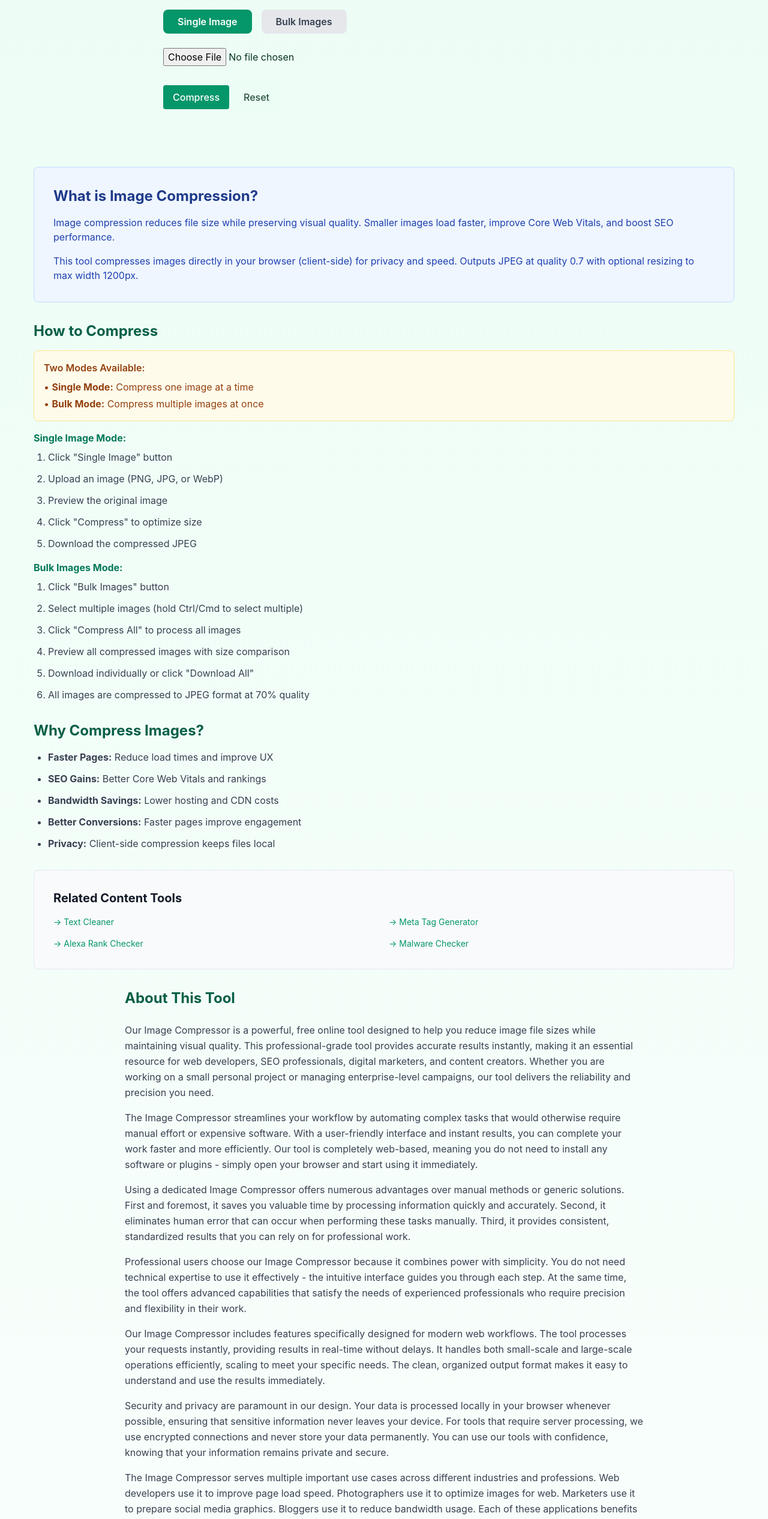
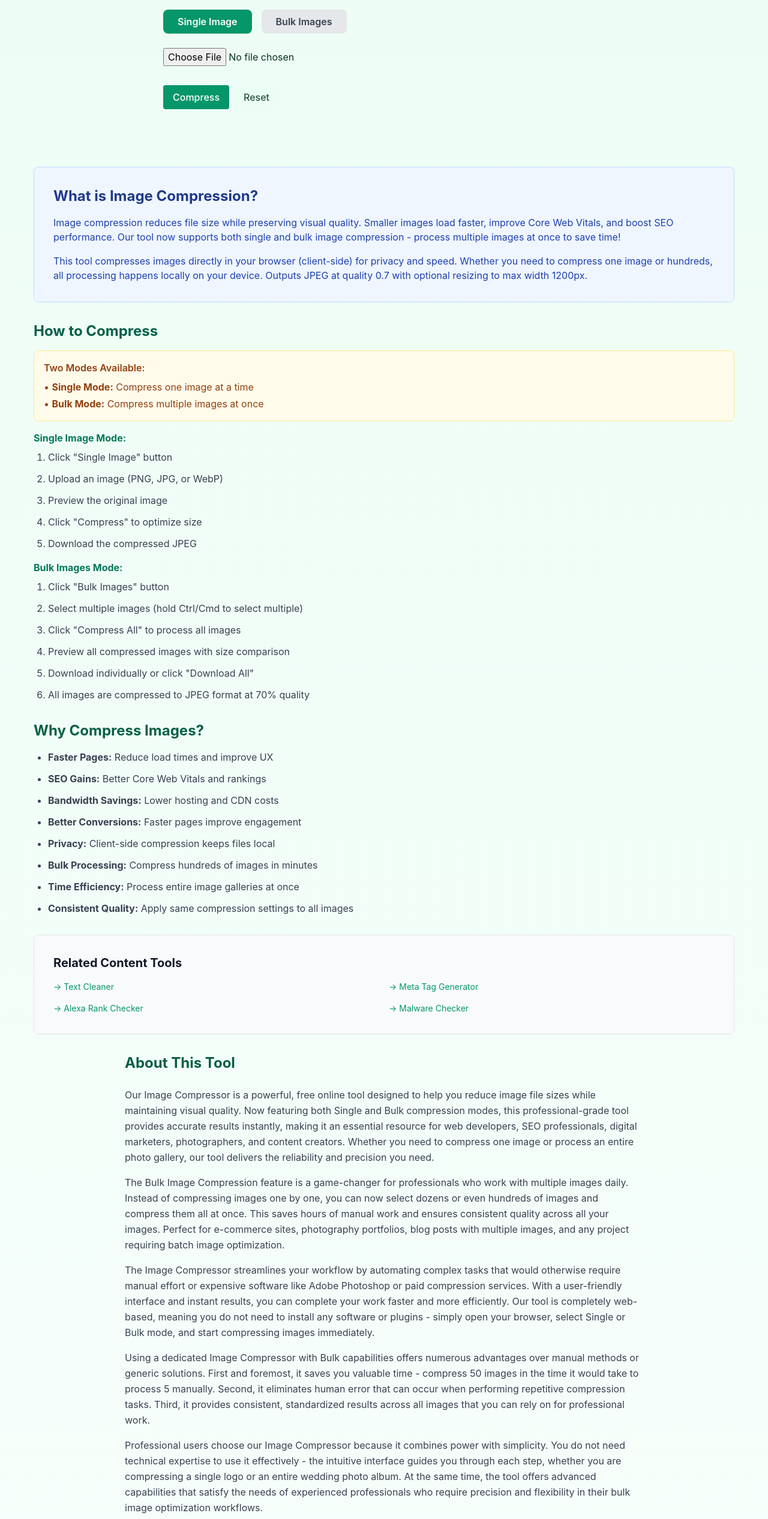
Before and after one commit to owaiskhaaan-sys/pro-url-monitor, a Next.js app: page /tools/image-compress in a window 1280 px wide. Shown: the part 237-2769 px from the top of the page at 60% size. Built offline with nearby package versions, Linux system fonts and the light colour scheme.

Commit message:
Update image compressor content to highlight bulk processing feature

```diff
--- a/pages/tools/image-compress.js
+++ b/pages/tools/image-compress.js
@@ -226,8 +226,8 @@ export default function ImageCompress() {
       <section className="mt-12 space-y-8">
         <section className="bg-blue-50 p-8 rounded-lg border border-blue-200">
           <h3 className="text-2xl font-bold text-blue-900 mb-4">What is Image Compression?</h3>
-          <p className="text-blue-800 mb-4">Image compression reduces file size while preserving visual quality. Smaller images load faster, improve Core Web Vitals, and boost SEO performance.</p>
-          <p className="text-blue-800">This tool compresses images directly in your browser (client-side) for privacy and speed. Outputs JPEG at quality 0.7 with optional resizing to max width 1200px.</p>
+          <p className="text-blue-800 mb-4">Image compression reduces file size while preserving visual quality. Smaller images load faster, improve Core Web Vitals, and boost SEO performance. Our tool now supports both single and bulk image compression - process multiple images at once to save time!</p>
+          <p className="text-blue-800">This tool compresses images directly in your browser (client-side) for privacy and speed. Whether you need to compress one image or hundreds, all processing happens locally on your device. Outputs JPEG at quality 0.7 with optional resizing to max width 1200px.</p>
         </section>
 
         <section>
@@ -268,6 +268,9 @@ export default function ImageCompress() {
             <li><strong>Bandwidth Savings:</strong> Lower hosting and CDN costs</li>
             <li><strong>Better Conversions:</strong> Faster pages improve engagement</li>
             <li><strong>Privacy:</strong> Client-side compression keeps files local</li>
+            <li><strong>Bulk Processing:</strong> Compress hundreds of images in minutes</li>
+            <li><strong>Time Efficiency:</strong> Process entire image galleries at once</li>
+            <li><strong>Consistent Quality:</strong> Apply same compression settings to all images</li>
           </ul>
         </section>
 
@@ -287,24 +290,25 @@ export default function ImageCompress() {
           <section className="prose prose-lg max-w-none">
             <h2 className="text-2xl font-bold text-emerald-800 mb-6">About This Tool</h2>
             <div className="text-gray-700 leading-relaxed space-y-4">
-              <p className="mb-4">Our Image Compressor is a powerful, free online tool designed to help you reduce image file sizes while maintaining visual quality. This professional-grade tool provides accurate results instantly, making it an essential resource for web developers, SEO professionals, digital marketers, and content creators. Whether you are working on a small personal project or managing enterprise-level campaigns, our tool delivers the reliability and precision you need.</p>
-              <p className="mb-4">The Image Compressor streamlines your workflow by automating complex tasks that would otherwise require manual effort or expensive software. With a user-friendly interface and instant results, you can complete your work faster and more efficiently. Our tool is completely web-based, meaning you do not need to install any software or plugins - simply open your browser and start using it immediately.</p>
-              <p className="mb-4">Using a dedicated Image Compressor offers numerous advantages over manual methods or generic solutions. First and foremost, it saves you valuable time by processing information quickly and accurately. Second, it eliminates human error that can occur when performing these tasks manually. Third, it provides consistent, standardized results that you can rely on for professional work.</p>
-              <p className="mb-4">Professional users choose our Image Compressor because it combines power with simplicity. You do not need technical expertise to use it effectively - the intuitive interface guides you through each step. At the same time, the tool offers advanced capabilities that satisfy the needs of experienced professionals who require precision and flexibility in their work.</p>
-              <p className="mb-4">Our Image Compressor includes features specifically designed for modern web workflows. The tool processes your requests instantly, providing results in real-time without delays. It handles both small-scale and large-scale operations efficiently, scaling to meet your specific needs. The clean, organized output format makes it easy to understand and use the results immediately.</p>
-              <p className="mb-4">Security and privacy are paramount in our design. Your data is processed locally in your browser whenever possible, ensuring that sensitive information never leaves your device. For tools that require server processing, we use encrypted connections and never store your data permanently. You can use our tools with confidence, knowing that your information remains private and secure.</p>
-              <p className="mb-4">The Image Compressor serves multiple important use cases across different industries and professions. Web developers use it to improve page load speed. Photographers use it to optimize images for web. Marketers use it to prepare social media graphics. Bloggers use it to reduce bandwidth usage. Each of these applications benefits from the speed, accuracy, and convenience that our tool provides.</p>
-              <p className="mb-4">Web developers use this tool daily to streamline their development workflows and ensure code quality. SEO professionals rely on it for optimization tasks that improve search engine rankings. Content marketers leverage it to enhance their content strategy and measure performance. Digital agencies use it to deliver better results for their clients more efficiently.</p>
-              <p className="mb-4">To get the most value from our Image Compressor, follow these best practices. First, ensure you provide clean, well-formatted input data - while the tool can handle various formats, clean input produces the best results. Second, review the output carefully and understand what each metric or result means for your specific use case.</p>
-              <p className="mb-4">For optimal results, integrate this tool into your regular workflow rather than using it as an occasional resource. Consistent use helps you become more familiar with its capabilities and identify patterns in your data. Many professionals bookmark this page and use it multiple times daily as part of their standard operating procedures.</p>
-              <p className="mb-4">Consider combining this Image Compressor with other tools in our suite for comprehensive analysis and optimization. Our tools are designed to work together, allowing you to build a complete workflow that addresses all aspects of your project. For example, you might use multiple tools in sequence to analyze, optimize, and validate your work.</p>
-              <p className="mb-4">The Image Compressor is built using modern web technologies that ensure fast performance and broad browser compatibility. It works seamlessly across all major browsers including Chrome, Firefox, Safari, and Edge. The responsive design adapts to any screen size, allowing you to use the tool effectively on desktop computers, laptops, tablets, and smartphones.</p>
-              <p className="mb-4">We regularly update and improve the tool based on user feedback and evolving industry standards. Our development team monitors tool performance continuously and implements optimizations to maintain fast processing speeds. Updates are deployed automatically, so you always have access to the latest features and improvements without needing to download or install anything.</p>
-              <p className="mb-4">Compared to alternative solutions, our Image Compressor offers distinct advantages. Unlike software-based tools that require installation and updates, our web-based tool is always accessible and up-to-date. Unlike limited free tools that impose restrictions, our tool provides professional-grade capabilities without artificial limitations or usage caps.</p>
-              <p className="mb-4">Many similar tools require account creation or subscription fees. We believe in providing value freely and openly, which is why our Image Compressor is available to everyone without registration or payment. You can bookmark this page and return anytime you need the tool without worrying about subscriptions expiring or accounts being locked.</p>
-              <p className="mb-4">If you encounter any issues or have questions about using the Image Compressor, our support resources are here to help. The tool includes built-in help text and examples that guide you through the process. For more complex questions, you can refer to our comprehensive documentation or contact our support team who are happy to assist you.</p>
-              <p className="mb-4">We welcome feedback and suggestions for improving the Image Compressor. If you have ideas for new features or encounter bugs, please let us know so we can continue enhancing the tool. Your input directly influences our development priorities and helps us create tools that better serve the community.</p>
-              <p className="mb-4">The Image Compressor represents our commitment to providing high-quality, accessible tools for web professionals and enthusiasts. Whether you use it occasionally or rely on it daily, we hope it makes your work easier, faster, and more effective. Thank you for choosing our tool, and we look forward to supporting your continued success.</p>
+              <p className="mb-4">Our Image Compressor is a powerful, free online tool designed to help you reduce image file sizes while maintaining visual quality. Now featuring both Single and Bulk compression modes, this professional-grade tool provides accurate results instantly, making it an essential resource for web developers, SEO professionals, digital marketers, photographers, and content creators. Whether you need to compress one image or process an entire photo gallery, our tool delivers the reliability and precision you need.</p>
+              <p className="mb-4">The Bulk Image Compression feature is a game-changer for professionals who work with multiple images daily. Instead of compressing images one by one, you can now select dozens or even hundreds of images and compress them all at once. This saves hours of manual work and ensures consistent quality across all your images. Perfect for e-commerce sites, photography portfolios, blog posts with multiple images, and any project requiring batch image optimization.</p>
+              <p className="mb-4">The Image Compressor streamlines your workflow by automating complex tasks that would otherwise require manual effort or expensive software like Adobe Photoshop or paid compression services. With a user-friendly interface and instant results, you can complete your work faster and more efficiently. Our tool is completely web-based, meaning you do not need to install any software or plugins - simply open your browser, select Single or Bulk mode, and start compressing images immediately.</p>
+              <p className="mb-4">Using a dedicated Image Compressor with Bulk capabilities offers numerous advantages over manual methods or generic solutions. First and foremost, it saves you valuable time - compress 50 images in the time it would take to process 5 manually. Second, it eliminates human error that can occur when performing repetitive compression tasks. Third, it provides consistent, standardized results across all images that you can rely on for professional work.</p>
+              <p className="mb-4">Professional users choose our Image Compressor because it combines power with simplicity. You do not need technical expertise to use it effectively - the intuitive interface guides you through each step, whether you are compressing a single logo or an entire wedding photo album. At the same time, the tool offers advanced capabilities that satisfy the needs of experienced professionals who require precision and flexibility in their bulk image optimization workflows.</p>
+              <p className="mb-4">Our Image Compressor includes features specifically designed for modern web workflows and bulk processing needs. The tool processes your requests instantly in Single mode, or efficiently handles multiple images in Bulk mode without overwhelming your browser. It handles both small-scale operations (single images) and large-scale batch operations (hundreds of images) efficiently, scaling to meet your specific needs. The clean, organized output format with thumbnails and size comparisons makes it easy to understand and use the results immediately.</p>
+              <p className="mb-4">Security and privacy are paramount in our design, especially when dealing with bulk image compression. Your images are processed locally in your browser - they never get uploaded to our servers. This means your photos, product images, client work, and sensitive visual content remain 100% private and secure on your device. Whether you are compressing one image or a thousand, you can use our tool with confidence knowing that your content never leaves your computer.</p>
+              <p className="mb-4">The Image Compressor serves multiple important use cases across different industries and professions. Web developers use it to optimize entire image directories for faster page loads. Photographers use it to prepare portfolio images for web galleries. E-commerce managers use Bulk mode to compress hundreds of product photos at once. Bloggers use it to optimize featured images and inline graphics. Real estate agents compress property photos. Each of these applications benefits from the speed, accuracy, convenience, and bulk processing capabilities that our tool provides.</p>
+              <p className="mb-4">Web developers use the Bulk compression feature daily to optimize assets for production deployment, ensuring all images in a project are compressed uniformly. SEO professionals rely on it to improve site speed metrics across entire websites. Content marketers leverage it to prepare social media image batches. Digital agencies use it to deliver optimized image packages for their clients more efficiently. E-commerce platforms use it to process product catalog images in bulk.</p>
+              <p className="mb-4">To get the most value from our Image Compressor, follow these best practices. For single images, ensure you review the preview before downloading. For bulk compression, organize your images into folders beforehand so you can select related images easily. The tool maintains the original aspect ratio and applies consistent compression settings, ensuring all your images have uniform quality. Review the size comparison data to understand your compression savings.</p>
+              <p className="mb-4">For optimal results with Bulk mode, we recommend processing images in batches of 50-100 at a time for the best performance, though the tool can handle more. This ensures your browser remains responsive during processing. Consistent use helps you become more familiar with its capabilities and identify optimal compression settings for different image types. Many professionals bookmark this page and use it multiple times daily as part of their standard image preparation workflow.</p>
+              <p className="mb-4">Consider combining this Image Compressor with other tools in our suite for comprehensive web optimization. Our tools are designed to work together, allowing you to build a complete workflow that addresses all aspects of your project. For example, after compressing images in bulk, you might use our SEO audit tool to verify that your page speed improvements are reflected in your Core Web Vitals scores.</p>
+              <p className="mb-4">The Image Compressor is built using modern web technologies including HTML5 Canvas API for image processing and JavaScript for bulk operations handling. This ensures fast performance even when processing multiple images, with broad browser compatibility. It works seamlessly across all major browsers including Chrome, Firefox, Safari, and Edge. The responsive design adapts to any screen size, allowing you to use the tool effectively on desktop computers, laptops, tablets, and even smartphones for quick single-image compression.</p>
+              <p className="mb-4">We regularly update and improve the tool based on user feedback and evolving industry standards. The recent addition of Bulk mode was directly requested by our users who needed to compress multiple images efficiently. Our development team monitors tool performance continuously and implements optimizations to maintain fast processing speeds even with large batches. Updates are deployed automatically, so you always have access to the latest features and improvements without needing to download or install anything.</p>
+              <p className="mb-4">Compared to alternative solutions, our Image Compressor offers distinct advantages. Unlike desktop software like Photoshop that requires expensive subscriptions and manual batch processing setup, our web-based tool with built-in Bulk mode is completely free and ready to use instantly. Unlike online tools that upload your images to their servers (privacy risk!), our tool processes everything locally in your browser. Unlike limited free tools that restrict the number of images you can compress, our Bulk mode has no artificial limitations.</p>
+              <p className="mb-4">Many similar tools require account creation, impose file size limits, or charge subscription fees for bulk compression features. We believe in providing value freely and openly, which is why our Image Compressor with full Bulk capabilities is available to everyone without registration, payment, or restrictions. You can bookmark this page and compress as many images as you need, whenever you need, without worrying about subscription renewals or usage quotas.</p>
+              <p className="mb-4">If you encounter any issues or have questions about using the Image Compressor or Bulk mode, our support resources are here to help. The tool includes built-in help text and clear instructions that guide you through both single and bulk compression processes. For more complex questions about optimal compression settings or batch processing best practices, you can refer to our comprehensive documentation or contact our support team who are happy to assist you.</p>
+              <p className="mb-4">We welcome feedback and suggestions for improving the Image Compressor. The Bulk mode feature was added based on user requests - your voice matters! If you have ideas for new features (like custom compression quality settings, WebP output format, or drag-and-drop functionality) or encounter bugs, please let us know so we can continue enhancing the tool. Your input directly influences our development priorities and helps us create tools that better serve the community.</p>
+              <p className="mb-4">The Image Compressor represents our commitment to providing high-quality, accessible tools for web professionals and enthusiasts. Whether you compress a single image occasionally or process hundreds of images daily using Bulk mode, we hope it makes your work easier, faster, and more effective. Thank you for choosing our tool, and we look forward to supporting your continued success with your image optimization needs.</p>
             </div>
           </section>
         </div>
```
